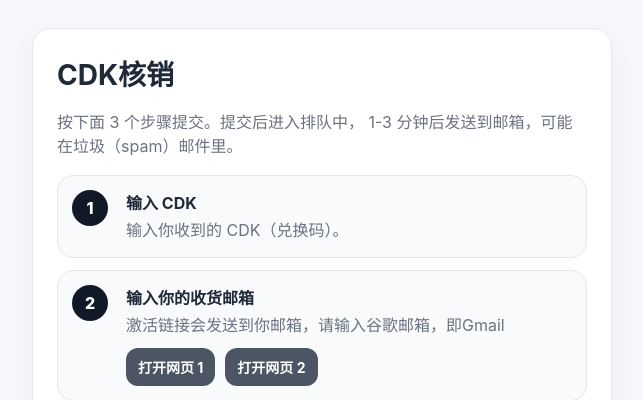
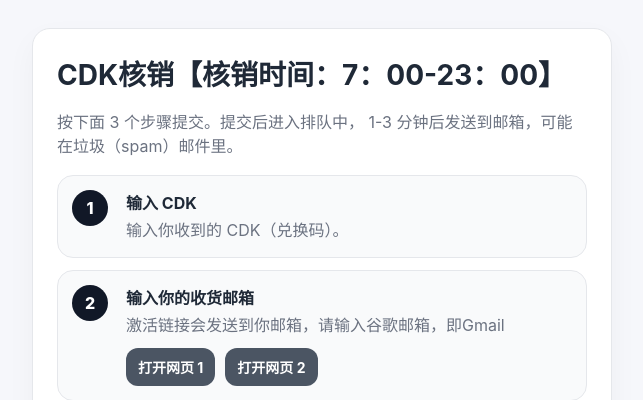
Before and after one commit to chennuo2233-png/vip-cdk-center, a Flask app: page /redeem in a window 1280 px wide. Shown: the part 49-449 px from the top of the page, without its empty margins (318-961 px from the left). Run offline with Flask 3, Linux system fonts and the light colour scheme; data comes from the database, SQL or seed files in the repository; data that the repository does not hold is empty.

Commit message:
Update redeem.html

```diff
--- a/templates/redeem.html
+++ b/templates/redeem.html
@@ -2,7 +2,7 @@
 {% set title = '用户兑换' %}
 {% block content %}
 <section class="card narrow redeem-card">
-  <h1>CDK核销</h1>
+  <h1>CDK核销【核销时间：7：00-23：00】</h1>
   <p class="muted">按下面 3 个步骤提交。提交后进入排队中， 1-3 分钟后发送到邮箱，可能在垃圾（spam）邮件里。</p>
 
   <div class="steps-flow" aria-label="兑换流程">
```
